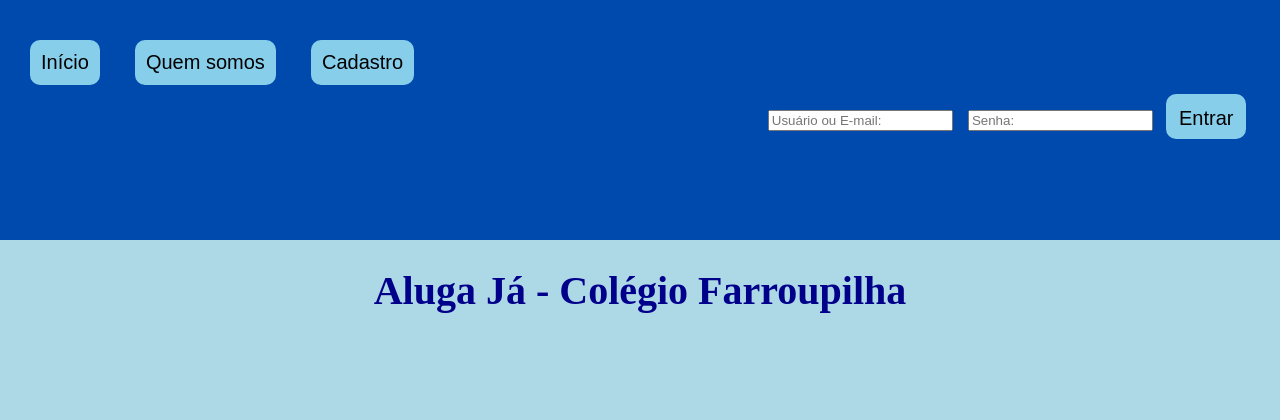
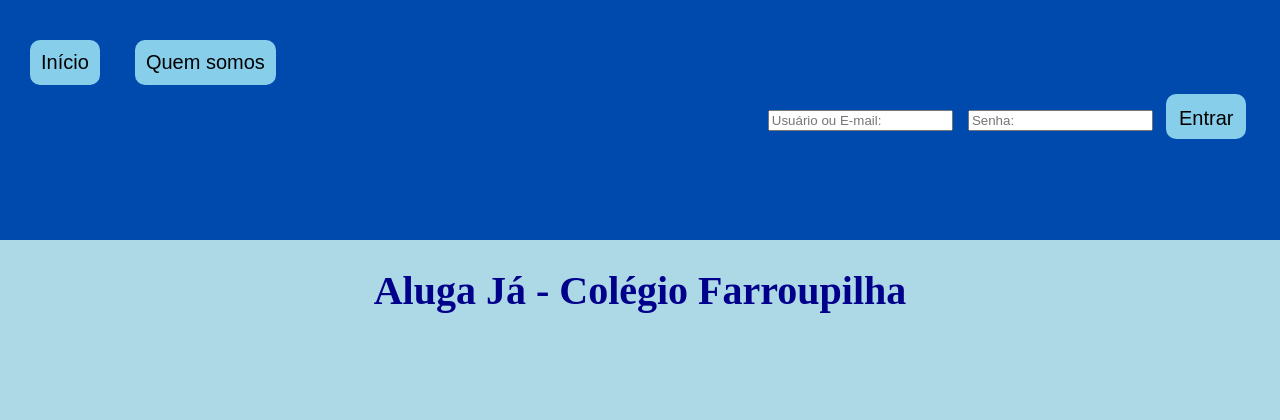
Before and after one commit to RafaelBotelhoLopes/PI_UC12, a PHP site: page /index.php in a window 1280 px wide. Shown: the top 420 px of the page. Run offline with PHP 8.4, Linux system fonts and the light colour scheme; data that the repository does not hold is empty.

Commit message:
site publicado - Ana Mattos

```diff
--- a/menu.php
+++ b/menu.php
@@ -13,7 +13,7 @@ if (session_status() != PHP_SESSION_ACTIVE) {
 
         <a href="index.php"><button  class="btnMenu">Início</button></a>
         <a href="quemsomos.php"><button   class="btnMenu">Quem somos</button></a>
-        <a href="frmUsuario.php"><button   class="btnMenu">Cadastro</button></a>
+
 
 
 
```
